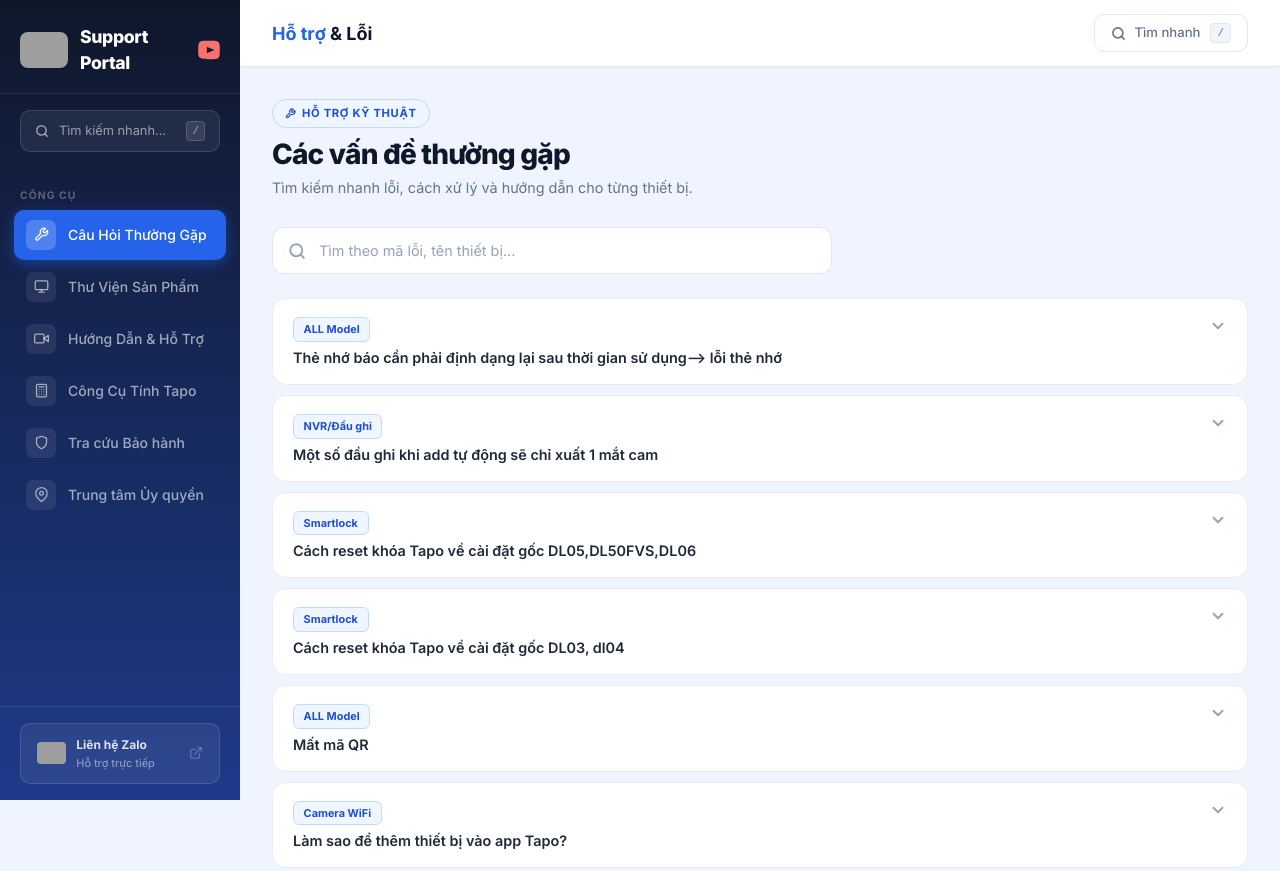
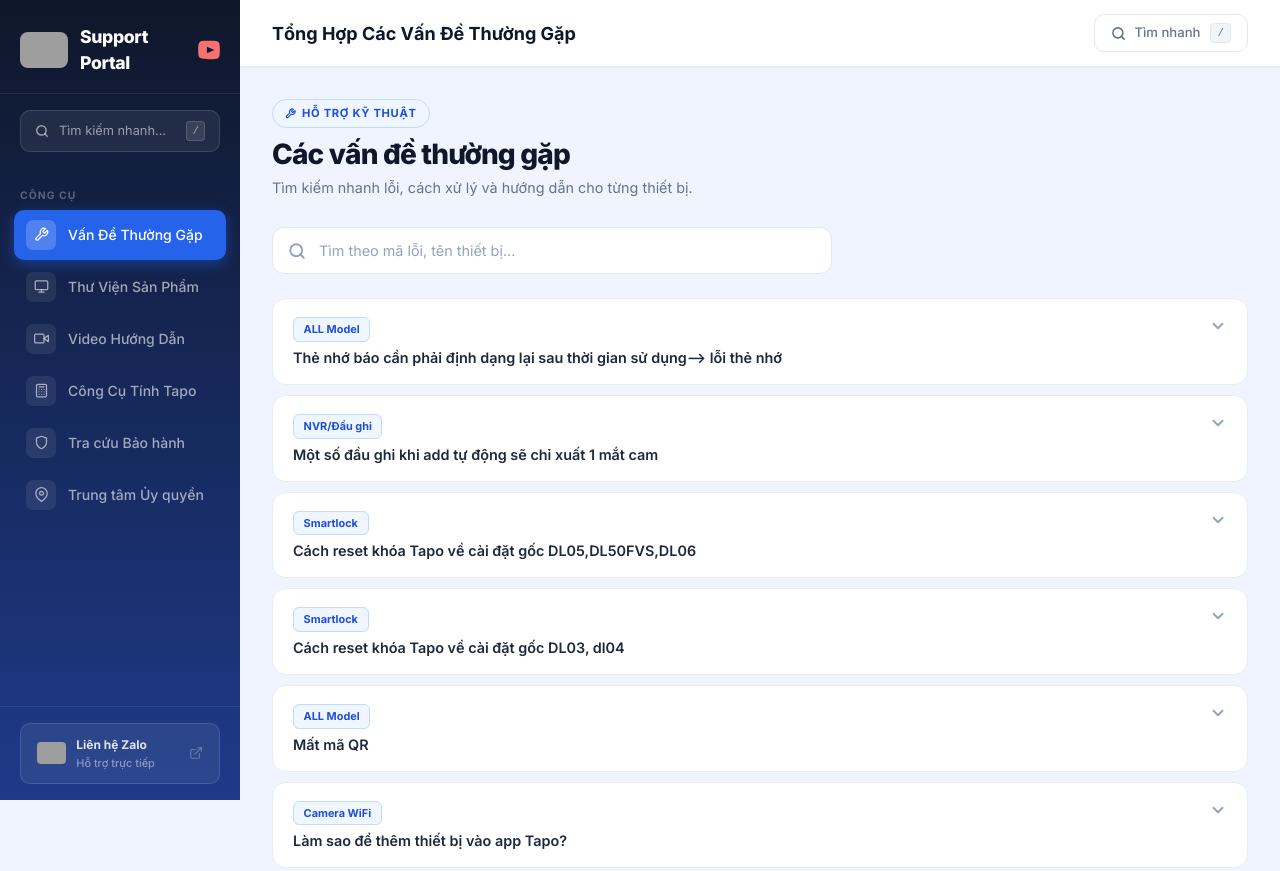
Before and after one commit to KaydenLe-Bit/Tapo-Sub, a plain HTML site: page index.html in a window 1280 px wide. Shown: the top 871 px of the page. Drawn offline with nearby package versions, Linux system fonts and the light colour scheme; grey boxes are pictures that could not be loaded.

Commit message:
Update index.html

```diff
--- a/index.html
+++ b/index.html
@@ -35,7 +35,7 @@
       <img src="https://static.tapo.com/res/new-home/tapo.svg?v=202410101530" alt="Logo" loading="lazy"
            onerror="this.style.background='#1e40af';this.alt='K'">
       <div class="brand">Support Portal</div>
-      <a href="https://www.youtube.com/@Kayden" target="_blank" rel="noopener noreferrer"
+      <a href="https://www.youtube.com/@tplinkvietnamofficial/shorts" target="_blank" rel="noopener noreferrer"
          class="ml-auto text-red-400 hover:text-red-300 transition-colors" title="YouTube">
         <svg xmlns="http://www.w3.org/2000/svg" width="22" height="22" viewBox="0 0 24 24" fill="currentColor">
           <path d="M23.5 6.2s-.3-2-1.2-2.8c-1.2-1.2-2.5-1.2-3.1-1.3C16.5 2 12 2 12 2s-4.5 0-7.2.2c-.6.1-2 .1-3.1 1.3C.8 4.2.5 6.2.5 6.2S.2 8.5.2 10.8v2.1c0 2.3.3 4.6.3 4.6s.3 2 1.2 2.8c1.2 1.2 2.7 1.1 3.4 1.2C7.2 21.8 12 22 12 22s4.5 0 7.2-.3c.6-.1 2-.1 3.1-1.3.9-.8 1.2-2.8 1.2-2.8s.3-2.3.3-4.6v-2.1c0-2.3-.3-4.6-.3-4.6zM9.7 15.5V8.4l8.3 3.6-8.3 3.5z"/>
@@ -53,7 +53,7 @@
       <div class="sidebar-section-label">Công cụ</div>
       <button onclick="switchTab('faq')" id="nav-faq" class="sidebar-nav-btn">
         <span class="icon-wrap"><svg xmlns="http://www.w3.org/2000/svg" viewBox="0 0 24 24" fill="none" stroke="currentColor" stroke-width="2" stroke-linecap="round" stroke-linejoin="round"><path d="M14.7 6.3a1 1 0 0 0 0 1.4l1.6 1.6a1 1 0 0 0 1.4 0l3.77-3.77a6 6 0 0 1-7.94 7.94l-6.91 6.91a2.12 2.12 0 0 1-3-3l6.91-6.91a6 6 0 0 1 7.94-7.94l-3.76 3.76z"/></svg></span>
-        Câu Hỏi Thường Gặp
+        Vấn Đề Thường Gặp
       </button>
       <button onclick="switchTab('catalog')" id="nav-catalog" class="sidebar-nav-btn">
         <span class="icon-wrap"><svg xmlns="http://www.w3.org/2000/svg" viewBox="0 0 24 24" fill="none" stroke="currentColor" stroke-width="2" stroke-linecap="round" stroke-linejoin="round"><rect x="2" y="3" width="20" height="14" rx="2"/><path d="M8 21h8M12 17v4"/></svg></span>
@@ -61,7 +61,7 @@
       </button>
       <button onclick="switchTab('products')" id="nav-products" class="sidebar-nav-btn">
         <span class="icon-wrap"><svg xmlns="http://www.w3.org/2000/svg" viewBox="0 0 24 24" fill="none" stroke="currentColor" stroke-width="2" stroke-linecap="round" stroke-linejoin="round"><polygon points="23 7 16 12 23 17 23 7"/><rect x="1" y="5" width="15" height="14" rx="2"/></svg></span>
-        Hướng Dẫn & Hỗ Trợ
+        Video Hướng Dẫn
       </button>
       <button onclick="switchTab('calculator')" id="nav-calculator" class="sidebar-nav-btn">
         <span class="icon-wrap"><svg xmlns="http://www.w3.org/2000/svg" viewBox="0 0 24 24" fill="none" stroke="currentColor" stroke-width="2" stroke-linecap="round" stroke-linejoin="round"><rect x="4" y="2" width="16" height="20" rx="2"/><path d="M8 6h8M8 10h.01M12 10h.01M16 10h.01M8 14h.01M12 14h.01M16 14h.01M8 18h.01M12 18h.01M16 18h.01"/></svg></span>
@@ -282,13 +282,13 @@
       <div class="nav-icon">
         <svg xmlns="http://www.w3.org/2000/svg" viewBox="0 0 24 24" fill="none" stroke="currentColor" stroke-width="2" stroke-linecap="round" stroke-linejoin="round"><path d="M14.7 6.3a1 1 0 0 0 0 1.4l1.6 1.6a1 1 0 0 0 1.4 0l3.77-3.77a6 6 0 0 1-7.94 7.94l-6.91 6.91a2.12 2.12 0 0 1-3-3l6.91-6.91a6 6 0 0 1 7.94-7.94l-3.76 3.76z"/></svg>
       </div>
-      Hỗ trợ
+      FAQ
     </button>
     <button onclick="switchTab('catalog')" id="mnav-catalog" class="mobile-nav-item">
       <div class="nav-icon">
         <svg xmlns="http://www.w3.org/2000/svg" viewBox="0 0 24 24" fill="none" stroke="currentColor" stroke-width="2" stroke-linecap="round" stroke-linejoin="round"><rect x="2" y="3" width="20" height="14" rx="2"/><path d="M8 21h8M12 17v4"/></svg>
       </div>
-      Thông số
+      Thư Viện
     </button>
     <button onclick="switchTab('products')" id="mnav-products" class="mobile-nav-item">
       <div class="nav-icon">
@@ -350,7 +350,7 @@
   // currentCatalogSearchQuery & compareList đã chuyển vào tabs/catalog.html
 
   const TAB_TITLES = {
-    faq: '<span>Hỗ trợ</span> & Lỗi',
+    faq: 'Tổng Hợp Các Vấn Đề Thường Gặp',
     catalog: 'Tra cứu <span>Thông số</span>',
     products: '<span>Video</span> Hướng Dẫn Tapo',
     calculator: '<span>Lưu trữ</span> & Data',
```
